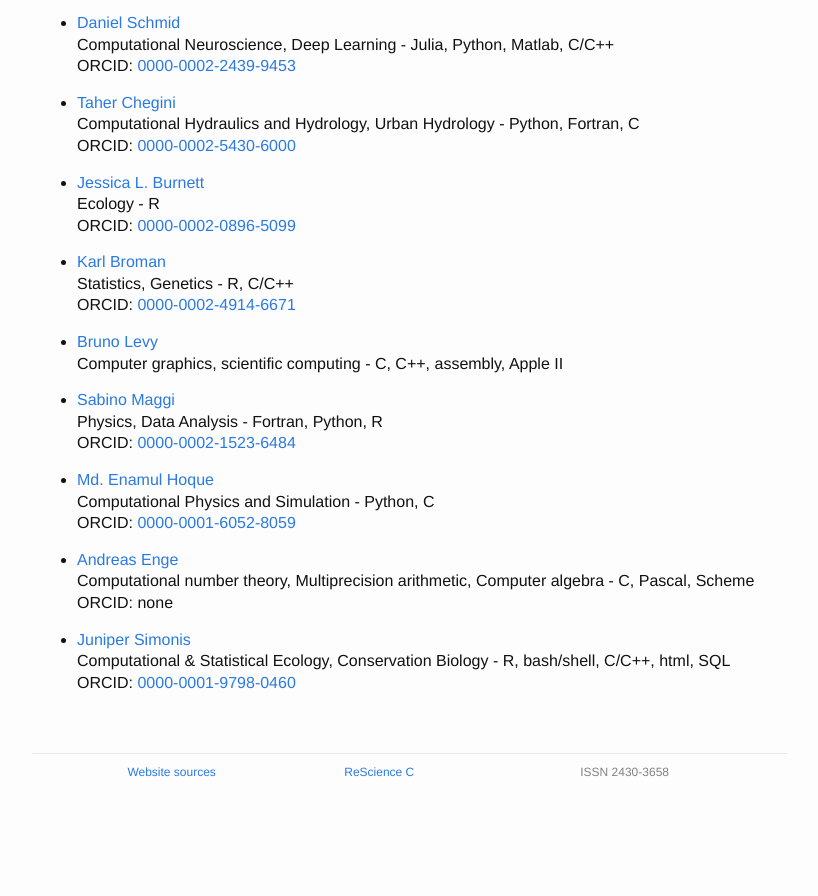
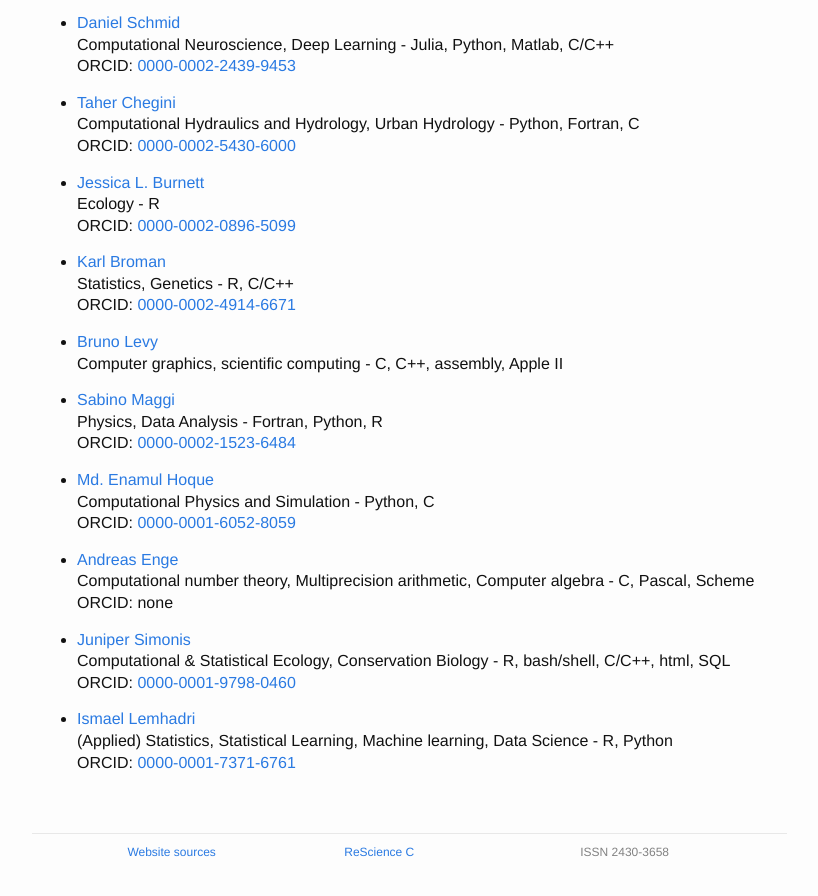
Before and after one commit to ReScience/rescience.github.io, a Jekyll site: the page built from 04-board.md, in a window 1280 px wide and 900 px high, scrolled down 10721 px. Shown: the top 896 px of the window, without its empty margins (223-1041 px from the left). Built offline with Jekyll 4.4.1, drawn with Linux system fonts in a browser that asks for light colours; our own code applies the rules of GitHub Pages for plain Markdown files; before the commit the page ends 11542 px from its top, so only the background shows below that.

Commit message:
Added Ismael Lemhadri

```diff
--- a/04-board.md
+++ b/04-board.md
@@ -586,3 +586,7 @@ ORCID: [0000-0002-8225-7517](https://orcid.org/0000-0002-8225-7517)
 * [Juniper Simonis](https://github.com/juniperlsimonis)
   Computational & Statistical Ecology, Conservation Biology - R, bash/shell, C/C++, html, SQL
   ORCID: [0000-0001-9798-0460](https://orcid.org/0000-0001-9798-0460)
+
+* [Ismael Lemhadri](https://github.com/ilemhadri)
+  (Applied) Statistics, Statistical Learning, Machine learning, Data Science - R, Python
+ORCID: [0000-0001-7371-6761](https://orcid.org/0000-0001-7371-6761)
```
